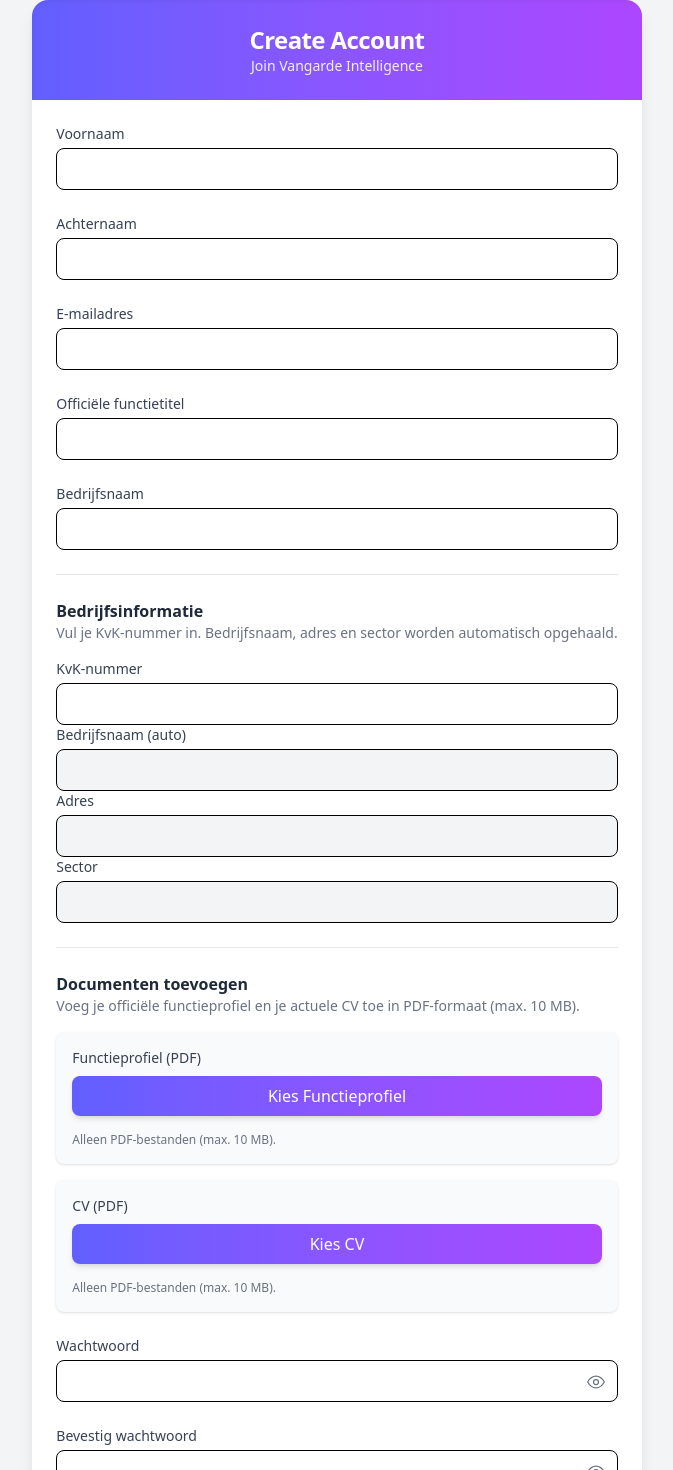
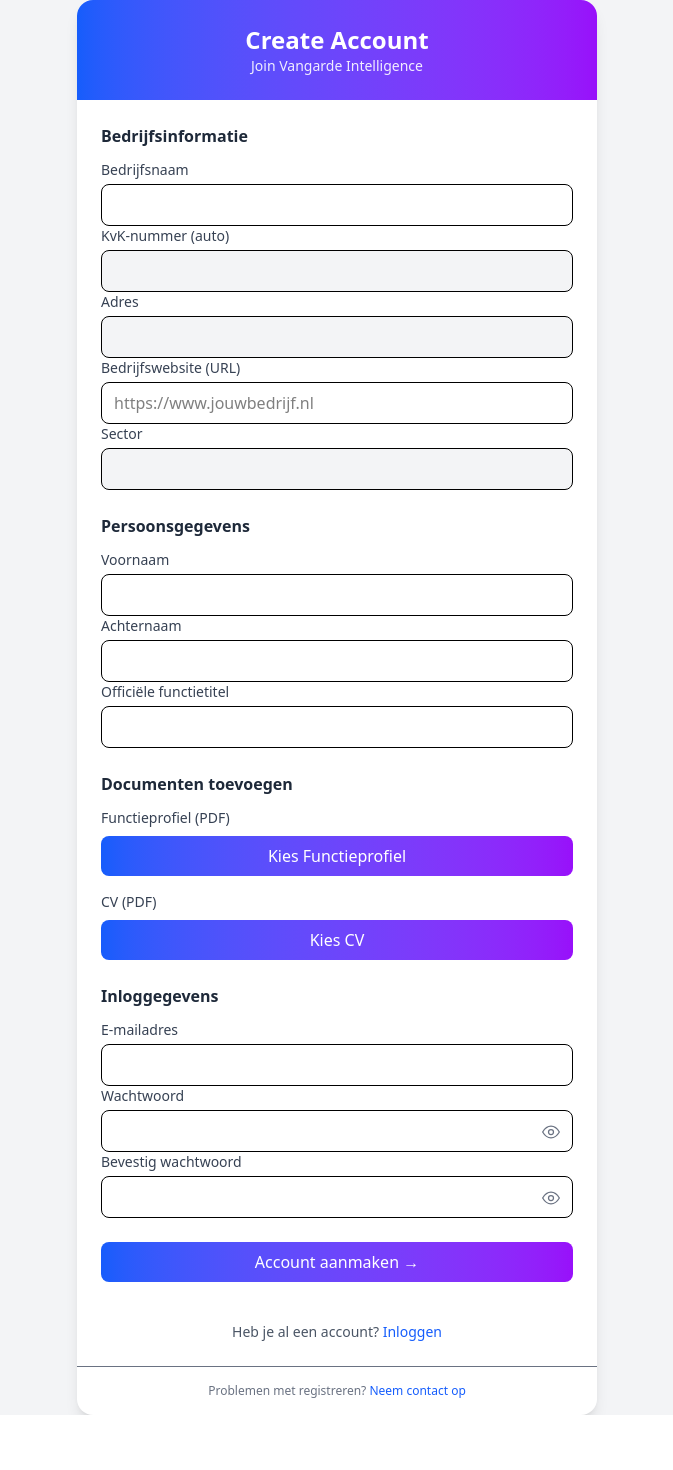
Before and after one commit to Vangarde-Project/Vangarde-Project, a React (Vite) app in the folder vangarde-app/: page /signup in a window 1280 px wide. Shown: the top 1470 px of the page, without its empty margins (303-976 px from the left). After the commit the page ends 1415 px from the top, so only its background shows below. Built offline with nearby package versions, Linux system fonts and the light colour scheme.

Commit message:
puntjes op de i verwerkt
kaart puntje op de i verwerkt

```diff
--- a/vangarde-app/src/features/login/auth/signup.jsx
+++ b/vangarde-app/src/features/login/auth/signup.jsx
@@ -19,12 +19,6 @@ const EyeOffIcon = ({ className = "w-5 h-5" }) => (
     <path d="M21.5 16.5A9.77 9.77 0 0112 19c-6 0-10-7-10-7" stroke="currentColor" strokeWidth="1.5" />
   </svg>
 );
-const PdfIcon = ({ className = "w-5 h-5 text-green-600" }) => (
-  <svg className={className} viewBox="0 0 24 24" fill="none">
-    <path d="M6 2h7l5 5v15a1 1 0 01-1 1H6a1 1 0 01-1-1V3a1 1 0 011-1z" stroke="currentColor" strokeWidth="1.5" />
-    <path d="M13 2v6h5" stroke="currentColor" strokeWidth="1.5" />
-  </svg>
-);
 
 export default function Signup() {
   const navigate = useNavigate();
@@ -38,6 +32,7 @@ export default function Signup() {
     kvkNummer: "",
     bedrijfsnaam: "",
     adres: "",
+    website: "", // ✅ nieuw veld
     sector: "",
     password: "",
     confirmPassword: "",
@@ -49,128 +44,123 @@ export default function Signup() {
   const [cvError, setCvError] = useState("");
   const [uploadProgress, setUploadProgress] = useState({ functie: 0, cv: 0 });
   const [uploadStatus, setUploadStatus] = useState({ functie: null, cv: null });
-
   const [showPassword, setShowPassword] = useState(false);
   const [showConfirm, setShowConfirm] = useState(false);
   const [error, setError] = useState("");
   const [success, setSuccess] = useState(false);
   const [loading, setLoading] = useState(false);
-
   const [kvkLoading, setKvkLoading] = useState(false);
 
   const successBtnRef = useRef(null);
-  const kvkLookupTimer = useRef(null);
+  const lookupTimer = useRef(null);
 
   useEffect(() => {
     if (success) successBtnRef.current?.focus();
   }, [success]);
 
-  // Improved KvK lookup: tolerant parsing for many response shapes
-  const handleKvKLookup = (e) => {
-    const raw = String(e.target.value || "");
-    // update the kvk input in form immediately
+  // Bedrijfsnaam → KvK lookup
+const handleCompanyLookup = (e) => {
+  const name = e.target.value;
   handleChange(e);
 
-    if (kvkLookupTimer.current) {
-      clearTimeout(kvkLookupTimer.current);
-      kvkLookupTimer.current = null;
-    }
-
-    const digits = raw.replace(/\D/g, "");
-    // clear auto fields until valid number length
-    if (digits.length < 8) {
-      setValues((prev) => ({ ...prev, bedrijfsnaam: "", adres: "", sector: "" }));
+  if (lookupTimer.current) clearTimeout(lookupTimer.current);
+  if (!name || name.trim().length < 3) {
+    setValues((prev) => ({ ...prev, kvkNummer: "", adres: "", sector: "", website: "" }));
     return;
   }
 
-    // debounce
-    kvkLookupTimer.current = setTimeout(async () => {
+  lookupTimer.current = setTimeout(async () => {
     setError("");
     setKvkLoading(true);
     try {
-        const info = await getKvKData(digits);
-        // defensive check: allow various shapes
-        // possible keys: handelsnaam / bedrijfsnaam, straat/huisnummer/postcode/plaats, sbiOmschrijving, adres (string)
-        if (!info || (Object.keys(info).length === 0)) {
-          setValues((prev) => ({ ...prev, bedrijfsnaam: "", adres: "", sector: "" }));
-          setError("Geen gegevens gevonden voor dit KvK-nummer.");
+      const info = await getKvKData(name);
+
+      if (!info || Object.keys(info).length === 0) {
+        setError("Geen KvK-gegevens gevonden voor deze bedrijfsnaam.");
+        setValues((prev) => ({ ...prev, kvkNummer: "", adres: "", sector: "", website: "" }));
         setKvkLoading(false);
         return;
       }
 
-        // extract company name
-        const handelsnaam = info.handelsnaam || info.bedrijfsnaam || info.naam || info.name || "";
+      const kvkNummer = info.kvkNummer || info.kvk || info.kvknummer || "";
+      let adres = "";
 
-        // build address string robustly
-        let adres = "";
-        if (info.adres && typeof info.adres === "string") {
+      // Adres opbouwen
+      if (typeof info.adres === "string" && info.adres.trim()) {
         adres = info.adres;
       } else {
         const straat = info.straat || info.straatNaam || info.street || "";
-          const huisnummer =
-            info.huisnummer ||
-            info.huisnummerToev ||
-            info.huisnr ||
-            (info.huisnummer && info.huisnummer.toString()) ||
-            "";
+        const huisnummer = info.huisnummer || info.huisnr || "";
         const toevoeging = info.huisnummerToevoeging || info.hnrToevoeging || "";
-          const postcode = info.postcode || info.postcodeFormat || info.zip || "";
-          const plaats = info.plaats || info.woonplaats || info.city || "";
+        const postcode = info.postcode || info.zip || "";
+        const plaats = info.plaats || info.city || "";
         const parts = [straat, huisnummer + (toevoeging ? " " + toevoeging : ""), postcode, plaats].filter(Boolean);
         adres = parts.join(", ");
       }
 
-        // sector description
-        const sector = info.sbiOmschrijving || info.sbi?.[0]?.omschrijving || info.sector || info.primaryActivity || "";
+      const sector =
+        info.sbiOmschrijving ||
+        info.sbi?.[0]?.omschrijving ||
+        info.sector ||
+        info.primaryActivity ||
+        "";
 
-        // ensure kvkNummer normalized
-        const kvkNum = info.kvkNummer || info.kvknummer || info.kvk || digits;
+      // ✅ Automatische website-detectie
+      let website = "";
+      if (info.website) website = info.website;
+      else if (info.websites?.length) website = info.websites[0];
+      else if (info.url) website = info.url;
+      else if (info.contactInfo?.website) website = info.contactInfo.website;
 
-        // set into form
+      // ✅ Normaliseer URL (voeg https:// toe als dat ontbreekt)
+      if (website && !/^https?:\/\//i.test(website)) {
+        website = `https://${website}`;
+      }
+
       setValues((prev) => ({
         ...prev,
-          kvkNummer: kvkNum,
-          bedrijfsnaam: handelsnaam || prev.bedrijfsnaam || "",
-          adres: adres || prev.adres || "",
-          sector: sector || prev.sector || "",
+        kvkNummer,
+        adres,
+        sector,
+        website,
       }));
     } catch (err) {
       console.error("KvK lookup error:", err);
-        setError("Fout bij ophalen KvK-gegevens (controleer server-configuratie).");
+      setError("Fout bij ophalen KvK-gegevens.");
     } finally {
       setKvkLoading(false);
     }
-    }, 450);
+  }, 500);
 };
 
-  const handleFileValidation = (file, setter, errorSetter, label, fieldKey) => {
+  // Bestandcontrole
+  const handleFileValidation = (file, setter, errorSetter, label, key) => {
     errorSetter("");
-    if (!file) return null;
+    if (!file) return;
     const isPdf = file.type === "application/pdf" || file.name.toLowerCase().endsWith(".pdf");
     if (!isPdf) {
-      errorSetter(`${label} moet een PDF-bestand zijn (.pdf).`);
+      errorSetter(`${label} moet een PDF-bestand zijn.`);
       setter(null);
-      setUploadStatus((prev) => ({ ...prev, [fieldKey]: "error" }));
-      return null;
+      setUploadStatus((s) => ({ ...s, [key]: "error" }));
+      return;
     }
     if (file.size > 10 * 1024 * 1024) {
       errorSetter(`${label} mag maximaal 10 MB zijn.`);
       setter(null);
-      setUploadStatus((prev) => ({ ...prev, [fieldKey]: "error" }));
-      return null;
+      setUploadStatus((s) => ({ ...s, [key]: "error" }));
+      return;
     }
     setter(file);
-    setUploadStatus((prev) => ({ ...prev, [fieldKey]: "uploading" }));
-    setUploadProgress((prev) => ({ ...prev, [fieldKey]: 0 }));
-
+    setUploadStatus((s) => ({ ...s, [key]: "uploading" }));
+    setUploadProgress((p) => ({ ...p, [key]: 0 }));
     const simulate = setInterval(() => {
-      setUploadProgress((prev) => {
-        const next = Math.min(prev[fieldKey] + 25, 100);
+      setUploadProgress((p) => {
+        const next = Math.min(p[key] + 25, 100);
         if (next === 100) {
           clearInterval(simulate);
-          setUploadStatus((s) => ({ ...s, [fieldKey]: "success" }));
+          setUploadStatus((s) => ({ ...s, [key]: "success" }));
         }
-        return { ...prev, [fieldKey]: next };
+        return { ...p, [key]: next };
       });
     }, 300);
   };
@@ -180,28 +170,20 @@ export default function Signup() {
   const handleCvChange = (e) =>
     handleFileValidation(e.target.files[0], setCvFile, setCvError, "CV", "cv");
 
+  // Submit
   const handleSubmit = async (e) => {
     e.preventDefault();
     setError("");
     setSuccess(false);
     setErrors({});
-    setFunctieError("");
-    setCvError("");
-
     const errors = {};
-    if (!form.firstName || form.firstName.trim().length < 3) errors.firstName = "Voornaam moet minimaal 3 karakters bevatten.";
-    if (!form.lastName || form.lastName.trim().length < 3) errors.lastName = "Achternaam moet minimaal 3 karakters bevatten.";
+    if (!form.bedrijfsnaam || form.bedrijfsnaam.trim().length < 2) errors.bedrijfsnaam = "Vul een geldige bedrijfsnaam in.";
     if (!form.email) errors.email = "Vul je e-mailadres in.";
-    if (!form.kvkNummer || form.kvkNummer.trim().length < 8) errors.kvkNummer = "Vul een geldig KvK-nummer in.";
-    if (!form.functieTitel || form.functieTitel.trim().length < 3) errors.functieTitel = "Functietitel moet minimaal 3 karakters bevatten.";
     if (!form.password) errors.password = "Vul je wachtwoord in.";
     if (!form.confirmPassword) errors.confirmPassword = "Bevestig je wachtwoord.";
     if (form.password !== form.confirmPassword) errors.confirmPassword = "Wachtwoorden komen niet overeen.";
 
-    if (!functieProfielFile) setFunctieError("Upload je functieprofiel (PDF, max 10 MB).");
-    if (!cvFile) setCvError("Upload je CV (PDF, max 10 MB).");
-
-    if (Object.keys(errors).length > 0 || functieError || cvError || !functieProfielFile || !cvFile) {
+    if (Object.keys(errors).length > 0) {
       setErrors(errors);
       return;
     }
@@ -229,175 +211,124 @@ export default function Signup() {
   };
 
   const submitBtnClass =
-    "w-full bg-gradient-to-r from-indigo-500 to-purple-500 text-white py-2 rounded-lg font-medium shadow-md transition-all duration-300 hover:from-indigo-600 hover:to-purple-600";
+    "w-full bg-gradient-to-r from-blue-600 to-purple-600 text-white py-2 rounded-lg font-medium hover:opacity-90 transition disabled:opacity-60";
 
   return (
     <div className="flex justify-center items-center min-h-screen bg-gray-100">
-      <div className="bg-white w-full max-w-2xl rounded-2xl shadow-lg overflow-hidden">
-        <div className="bg-gradient-to-r from-indigo-500 to-purple-500 text-white text-center py-6 shadow-inner">
-          <h2 className="text-2xl font-bold tracking-tight">Create Account</h2>
+      <div className="bg-white w-[420px] md:w-[520px] rounded-2xl shadow-lg overflow-hidden">
+        <div className="bg-gradient-to-r from-blue-600 to-purple-600 text-white text-center py-6">
+          <h2 className="text-2xl font-bold">Create Account</h2>
           <p className="text-sm opacity-90">Join Vangarde Intelligence</p>
         </div>
 
         <form onSubmit={handleSubmit} className="p-6 space-y-6">
-          <Input label="Voornaam" name="firstName" value={form.firstName} onChange={handleChange} error={fieldErrors.firstName} />
-          <Input label="Achternaam" name="lastName" value={form.lastName} onChange={handleChange} error={fieldErrors.lastName} />
-          <Input label="E-mailadres" name="email" type="email" value={form.email} onChange={handleChange} error={fieldErrors.email} />
-          <Input label="Officiële functietitel" name="functieTitel" value={form.functieTitel} onChange={handleChange} error={fieldErrors.functieTitel} />
-          <Input label="Bedrijfsnaam" name="bedrijfsnaam" value={form.bedrijfsnaam} onChange={handleChange} error={fieldErrors.bedrijfsnaam} />
-
-          <div className="mt-4 border-t border-gray-200 pt-6">
-            <h3 className="text-base font-semibold text-gray-800">Bedrijfsinformatie</h3>
-            <p className="text-sm text-gray-500 mb-4">Vul je KvK-nummer in. Bedrijfsnaam, adres en sector worden automatisch opgehaald.</p>
-
+          {/* Bedrijfsinformatie */}
           <div>
-              <label htmlFor="kvkNummer" className="block text-sm font-medium text-gray-700 mb-1">KvK-nummer</label>
-              <input id="kvkNummer" name="kvkNummer" value={form.kvkNummer} onChange={handleKvKLookup} className="w-full border rounded-lg px-3 py-2 focus:ring-2 focus:ring-indigo-500" />
-              {kvkLoading && <p className="text-sm text-gray-500 mt-1">Ophalen KvK-gegevens…</p>}
-              {fieldErrors.kvkNummer && <p className="text-red-500 text-sm mt-1">{fieldErrors.kvkNummer}</p>}
-            </div>
-
-            <Input label="Bedrijfsnaam (auto)" name="bedrijfsnaam_auto" value={form.bedrijfsnaam} readOnly />
+            <h3 className="text-base font-semibold text-gray-800 mb-3">Bedrijfsinformatie</h3>
+            <Input label="Bedrijfsnaam" name="bedrijfsnaam" value={form.bedrijfsnaam} onChange={handleCompanyLookup} error={fieldErrors.bedrijfsnaam} />
+            {kvkLoading && <p className="text-sm text-gray-500">Bedrijfsgegevens ophalen...</p>}
+            <Input label="KvK-nummer (auto)" name="kvkNummer" value={form.kvkNummer} readOnly />
             <Input label="Adres" name="adres" value={form.adres} readOnly />
+            <Input label="Bedrijfswebsite (URL)" name="website" value={form.website} onChange={handleChange} placeholder="https://www.jouwbedrijf.nl" />
             <Input label="Sector" name="sector" value={form.sector} readOnly />
           </div>
 
-          <div className="mt-6 border-t border-gray-200 pt-6">
-            <h3 className="text-base font-semibold text-gray-800">Documenten toevoegen</h3>
-            <p className="text-sm text-gray-500 mb-4">Voeg je officiële functieprofiel en je actuele CV toe in PDF-formaat (max. 10 MB).</p>
-
-            <FileUpload
-              label="Functieprofiel (PDF)"
-              file={functieProfielFile}
-              onChange={handleFunctieChange}
-              onRemove={() => {
-                setFunctieProfielFile(null);
-                setUploadStatus((p) => ({ ...p, functie: null }));
-                setFunctieError("");
-              }}
-              error={functieError}
-              progress={uploadProgress.functie}
-              status={uploadStatus.functie}
-              defaultText="Kies Functieprofiel"
-              buttonClass={submitBtnClass}
-            />
-
-            <FileUpload
-              label="CV (PDF)"
-              file={cvFile}
-              onChange={handleCvChange}
-              onRemove={() => {
-                setCvFile(null);
-                setUploadStatus((p) => ({ ...p, cv: null }));
-                setCvError("");
-              }}
-              error={cvError}
-              progress={uploadProgress.cv}
-              status={uploadStatus.cv}
-              defaultText="Kies CV"
-              buttonClass={submitBtnClass}
-            />
+          {/* Persoonsgegevens */}
+          <div>
+            <h3 className="text-base font-semibold text-gray-800 mb-3">Persoonsgegevens</h3>
+            <Input label="Voornaam" name="firstName" value={form.firstName} onChange={handleChange} error={fieldErrors.firstName} />
+            <Input label="Achternaam" name="lastName" value={form.lastName} onChange={handleChange} error={fieldErrors.lastName} />
+            <Input label="Officiële functietitel" name="functieTitel" value={form.functieTitel} onChange={handleChange} error={fieldErrors.functieTitel} />
           </div>
 
+          {/* Documenten */}
+          <div>
+            <h3 className="text-base font-semibold text-gray-800 mb-3">Documenten toevoegen</h3>
+            <FileUpload label="Functieprofiel (PDF)" file={functieProfielFile} onChange={handleFunctieChange} error={functieError} progress={uploadProgress.functie} status={uploadStatus.functie} defaultText="Kies Functieprofiel" buttonClass={submitBtnClass} />
+            <FileUpload label="CV (PDF)" file={cvFile} onChange={handleCvChange} error={cvError} progress={uploadProgress.cv} status={uploadStatus.cv} defaultText="Kies CV" buttonClass={submitBtnClass} />
+          </div>
+
+          {/* Inloggegevens */}
+          <div>
+            <h3 className="text-base font-semibold text-gray-800 mb-3">Inloggegevens</h3>
+            <Input label="E-mailadres" name="email" type="email" value={form.email} onChange={handleChange} error={fieldErrors.email} />
             <PasswordInput label="Wachtwoord" name="password" value={form.password} show={showPassword} toggle={() => setShowPassword(!showPassword)} onChange={handleChange} />
             <PasswordInput label="Bevestig wachtwoord" name="confirmPassword" value={form.confirmPassword} show={showConfirm} toggle={() => setShowConfirm(!showConfirm)} onChange={handleChange} />
+          </div>
 
           {error && <p className="text-red-500 text-sm" role="alert">{error}</p>}
-
-          {success && (
-            <div className="fixed inset-0 z-40 flex items-center justify-center bg-black/40">
-              <div className="bg-white rounded-xl p-6 w-[320px] md:w-[420px] text-center shadow-lg">
-                <div className="mx-auto text-green-600 text-4xl">✓</div>
-                <h3 className="mt-4 text-lg font-semibold">Account aangemaakt!</h3>
-                <p className="mt-2 text-sm text-gray-600">Je account is succesvol aangemaakt. Je wordt doorgestuurd naar de loginpagina.</p>
-                <div className="mt-4">
-                  <button ref={successBtnRef} type="button" onClick={() => navigate("/login")} className="bg-gradient-to-r from-indigo-500 to-purple-500 text-white px-4 py-2 rounded-md hover:from-indigo-600 hover:to-purple-600 transition-all duration-300">Ga naar login</button>
-                </div>
-              </div>
-            </div>
-          )}
 
           <button type="submit" className={`${submitBtnClass} ${loading ? "opacity-70 cursor-wait" : ""}`}>
             {loading ? "Even aanmaken..." : "Account aanmaken →"}
           </button>
 
-          <p className="text-center text-sm text-gray-600 mt-4">Heb je al een account? <button type="button" onClick={() => navigate("/login")} className="text-indigo-600 font-medium hover:underline">Inloggen</button></p>
+          <p className="text-center text-sm text-gray-600 mt-4">
+            Heb je al een account?{" "}
+            <button type="button" onClick={() => navigate("/login")} className="text-blue-600 font-medium hover:underline">
+              Inloggen
+            </button>
+          </p>
         </form>
+
+        <div className="text-center text-xs text-gray-500 py-4 border-t">
+          Problemen met registreren?{" "}
+          <a href="#" className="text-blue-600 hover:underline">
+            Neem contact op
+          </a>
+        </div>
       </div>
     </div>
   );
 }
 
-// Subcomponents
-function Input({ label, name, type = "text", value, onChange, error, readOnly }) {
+// Input component
+function Input({ label, name, type = "text", value, onChange, error, readOnly, placeholder }) {
   return (
     <div>
       <label htmlFor={name} className="block text-sm font-medium text-gray-700 mb-1">{label}</label>
-      <input id={name} name={name} type={type} value={value} onChange={onChange} readOnly={readOnly} className={`w-full border rounded-lg px-3 py-2 focus:ring-2 focus:ring-indigo-500 ${error ? "border-red-400" : ""} ${readOnly ? "bg-gray-100 cursor-not-allowed" : ""}`} />
+      <input
+        id={name}
+        name={name}
+        type={type}
+        value={value}
+        placeholder={placeholder}
+        onChange={onChange}
+        readOnly={readOnly}
+        className={`w-full border rounded-lg px-3 py-2 focus:ring-2 focus:ring-blue-500 ${error ? "border-red-400" : ""} ${readOnly ? "bg-gray-100 cursor-not-allowed" : ""}`}
+      />
       {error && <p className="text-red-500 text-sm mt-1">{error}</p>}
     </div>
   );
 }
 
+// Password input
 function PasswordInput({ label, name, value, show, toggle, onChange }) {
   return (
     <div className="relative">
       <label htmlFor={name} className="block text-sm font-medium text-gray-700 mb-1">{label}</label>
-      <input id={name} name={name} type={show ? "text" : "password"} value={value} onChange={onChange} className="w-full border rounded-lg px-3 py-2 pr-10 focus:ring-2 focus:ring-indigo-500" />
+      <input id={name} name={name} type={show ? "text" : "password"} value={value} onChange={onChange} className="w-full border rounded-lg px-3 py-2 pr-10 focus:ring-2 focus:ring-blue-500" />
       <button type="button" onClick={toggle} className="absolute right-3 top-9 text-gray-500 hover:text-gray-700">{show ? <EyeOffIcon /> : <EyeIcon />}</button>
     </div>
   );
 }
 
-function FileUpload({ label, file, onChange, onRemove, error, progress, status, defaultText = "Kies bestand", buttonClass = "" }) {
+// File upload
+function FileUpload({ label, file, onChange, error, progress, status, defaultText, buttonClass }) {
   const inputRef = useRef(null);
 
   return (
-    <div className="mb-4 bg-gray-50 rounded-lg p-4 shadow-sm">
+    <div className="mb-4">
       <label className="block text-sm font-medium text-gray-700 mb-2">{label}</label>
-
-      <div className="flex flex-col gap-2">
-        <button
-          type="button"
-          onClick={() => inputRef.current?.click()}
-          className={buttonClass || "w-full px-3 py-2 bg-white border rounded-md shadow-sm hover:bg-gray-50 text-sm"}
-        >
+      <button type="button" onClick={() => inputRef.current?.click()} className={`${buttonClass} w-full`}>
         {defaultText}
       </button>
-
-        <div className="flex items-center justify-between text-sm text-gray-600">
-          <div>
-            {status === "uploading" && "Uploaden..."}
-            {status === "success" && file?.name}
-            {status === "error" && "Fout bestand"}
-            {!status && file ? file.name : ""}
-          </div>
-
-          <div className="flex items-center gap-2">
-            {status === "success" && (
-              <button
-                type="button"
-                onClick={() => onRemove && onRemove()}
-                className="text-xs text-red-500 hover:underline"
-              >
-                Verwijder
-              </button>
-            )}
-          </div>
-        </div>
-
       <input ref={inputRef} type="file" accept=".pdf,application/pdf" onChange={onChange} className="hidden" />
-      </div>
-
-      <p className="text-gray-500 text-xs mt-2">Alleen PDF-bestanden (max. 10 MB).</p>
-
+      {file && <p className="text-sm text-gray-600 mt-1 truncate">{file.name}</p>}
       {status === "uploading" && (
         <div className="mt-2 w-full bg-gray-200 rounded-full h-2">
-          <div className="bg-indigo-500 h-2 rounded-full transition-all duration-300" style={{ width: `${progress}%` }}></div>
+          <div className="bg-blue-600 h-2 rounded-full transition-all duration-300" style={{ width: `${progress}%` }}></div>
         </div>
       )}
-
-      {status === "error" && <p className="text-red-500 text-sm mt-1">❌ Upload mislukt of ongeldig bestand.</p>}
       {error && <p className="text-red-500 text-sm mt-1">{error}</p>}
     </div>
   );
--- a/vangarde-app/src/features/login/components/ui/LoginCard.jsx
+++ b/vangarde-app/src/features/login/components/ui/LoginCard.jsx
@@ -20,7 +20,7 @@ export default function LoginCard() {
   const { values, errors: fieldErrors, handleChange, setErrors } = useForm({
     email: "",
     password: "",
-    functieTitel: "",
+
   });
 
   useEffect(() => {
@@ -37,7 +37,7 @@ export default function LoginCard() {
     const errors = {};
     if (!values.email) errors.email = "Vul je e-mail of gebruikersnaam in.";
     if (!values.password) errors.password = "Vul je wachtwoord in.";
-    if (!values.functieTitel) errors.functieTitel = "Vul je officiële functietitel in.";
+
 
     if (Object.keys(errors).length > 0) {
       setErrors(errors);
@@ -131,13 +131,7 @@ export default function LoginCard() {
             {fieldErrors.password && <p className="text-red-500 text-sm mt-1">{fieldErrors.password}</p>}
           </div>
 
-          {/* Nieuw veld: Officiële functietitel */}
-          <div>
-            <label htmlFor="functieTitel" className="block text-sm font-medium text-gray-700 mb-1">
-              Officiële functietitel
-            </label>
-            {fieldErrors.functieTitel && <p className="text-red-500 text-sm mt-1">{fieldErrors.functieTitel}</p>}
-          </div>
+
 
           {/* Globale foutmelding */}
           {error && <p className="text-red-500 text-sm" role="alert">{error}</p>}
```
Lines whose indentation alone changed are shown as unchanged.
